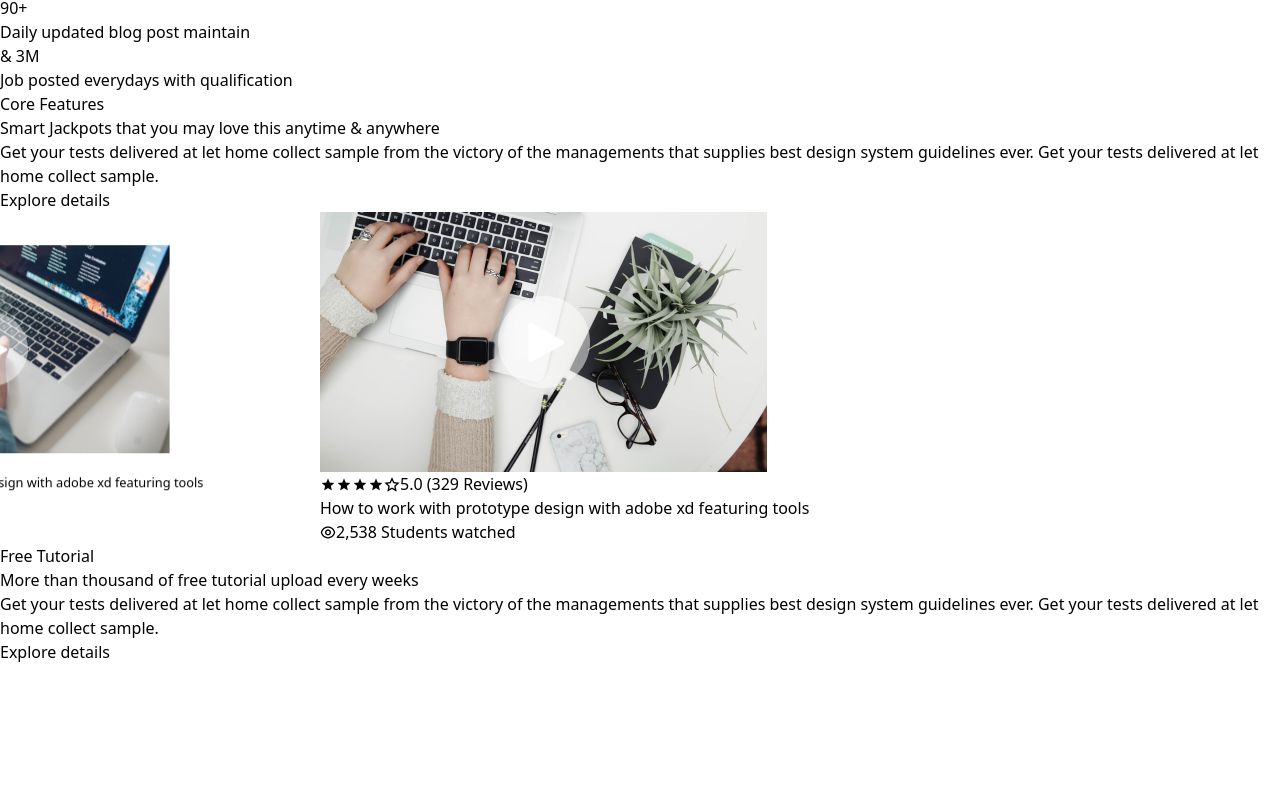
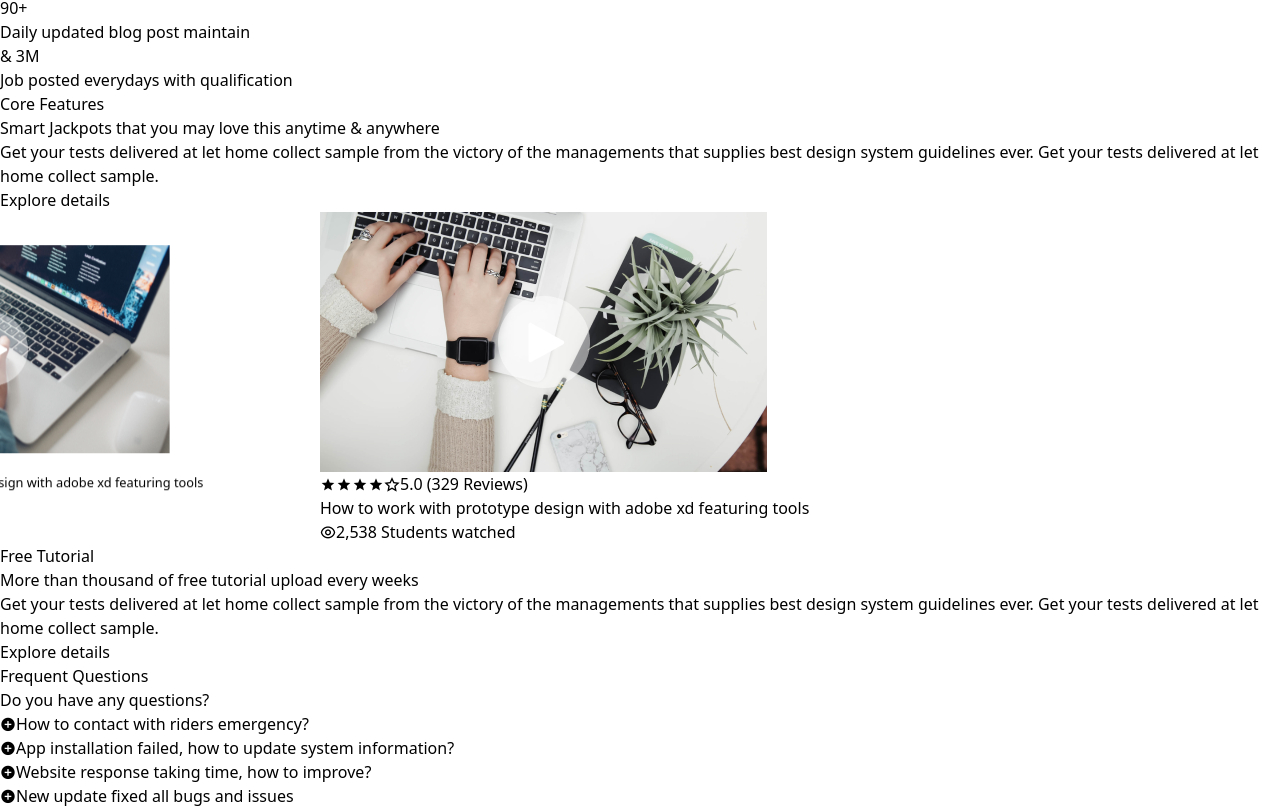
Before and after one commit to Ranveer1singh/mern_machine_test, a React (Vite) app in the folder frontend/: page / in a window 1280 px wide. Shown: the part 2194-3002 px from the top of the page. Before the commit the page ends 2858 px from the top, so only its background shows below. Built offline with nearby package versions, Linux system fonts and the light colour scheme.

Commit message:
Faq section done

```diff
--- a/frontend/src/App.jsx
+++ b/frontend/src/App.jsx
@@ -7,6 +7,7 @@ import Features from './component/Features'
 import CoreFeature from './component/CoreFeature'
 import GridBoxes from './component/GridBoxes'
 import FreeTutorial from './component/FreeTutorial'
+import Faq from './component/Faq'
 
 const App = () => {
   return (
@@ -16,6 +17,7 @@ const App = () => {
     <Features/>
     <CoreFeature/>
     <FreeTutorial/>
+    <Faq/>
     </>
   )
 }
--- /dev/null
+++ b/frontend/src/component/Faq.jsx
@@ -0,0 +1,77 @@
+import React, { useState } from 'react'
+const faqs = [
+    {
+      question: "How to contact with riders emergency?",
+      answer: "An FAQ is a list of frequently asked questions (FAQs) and answers on a particular topic (also known as Questions and Answers [Q&A] or Frequently Asked Questions). The format is often used in articles, websites, email lists, and online forums where common questions tend to recur, for example through posts or queries by new users related to common knowledge gaps. The purpose of an FAQ is generally provide information..",
+    },
+    {
+      question: "App installation failed, how to update system information?",
+      answer: "An FAQ is a list of frequently asked questions (FAQs) and answers on a particular topic (also known as Questions and Answers [Q&A] or Frequently Asked Questions). The format is often used in articles, websites, email lists, and online forums where common questions tend to recur, for example through posts or queries by new users related to common knowledge gaps. The purpose of an FAQ is generally provide information.",
+    },
+    {
+      question: "Website response taking time, how to improve?",
+      answer:
+        "An FAQ is a list of frequently asked questions (FAQs) and answers on a particular topic (also known as Questions and Answers [Q&A] or Frequently Asked Questions). The format is often used in articles, websites, email lists, and online forums where common questions tend to recur, for example through posts or queries by new users related to common knowledge gaps. The purpose of an FAQ is generally provide information.",
+    },
+    {
+      question: "New update fixed all bugs and issues",
+      answer: "An FAQ is a list of frequently asked questions (FAQs) and answers on a particular topic (also known as Questions and Answers [Q&A] or Frequently Asked Questions). The format is often used in articles, websites, email lists, and online forums where common questions tend to recur, for example through posts or queries by new users related to common knowledge gaps. The purpose of an FAQ is generally provide information.",
+    },
+  ];
+const Faq = () => {
+
+
+      const [openIndex, setOpenIndex] = useState(null);
+
+      const toggleAccordion = (index) => {
+        setOpenIndex(openIndex === index ? null : index);
+      };
+
+  return (
+    <div className="container w-full h-full mb-10">
+      {/* Title Section */}
+      <div className="flex justify-center">
+        <div className="text-center mt-8">
+          <h6 className="text-red-500 uppercase tracking-wider text-sm font-semibold">
+            Frequent Questions
+          </h6>
+          <h1 className="text-3xl font-bold text-gray-800 mt-2">
+            Do you have any questions?
+          </h1>
+        </div>
+      </div>
+
+      {/* Accordion Container */}
+      <div className="accordion_container w-full mt-10">
+        <div className="w-2/3 mx-auto p-6 ">
+          {faqs.map((faq, index) => (
+            <div key={index} className="border-b border-gray-300 last:border-none">
+              <button
+                onClick={() => toggleAccordion(index)}
+                className="flex items-center justify-between w-full text-left py-4 px-4 text-lg font-medium text-gray-800 transition-all duration-300 hover:bg-gray-200 rounded-md"
+              >
+                <span className="flex items-center gap-4">
+                  <span className="text-2xl text-green-500 transition-all duration-300">
+                    {openIndex === index ? (
+                      <i className="ri-indeterminate-circle-fill"></i>
+                    ) : (
+                      <i className="ri-add-circle-fill"></i>
+                    )}
+                  </span>
+                  {faq.question}
+                </span>
+              </button>
+              {openIndex === index && (
+                <div className="py-3 px-4 ml-10 text-gray-600 transition-all duration-300">
+                  {faq.answer}
+                </div>
+              )}
+            </div>
+          ))}
+        </div>
+      </div>
+    </div>
+  )
+}
+
+export default Faq
```
